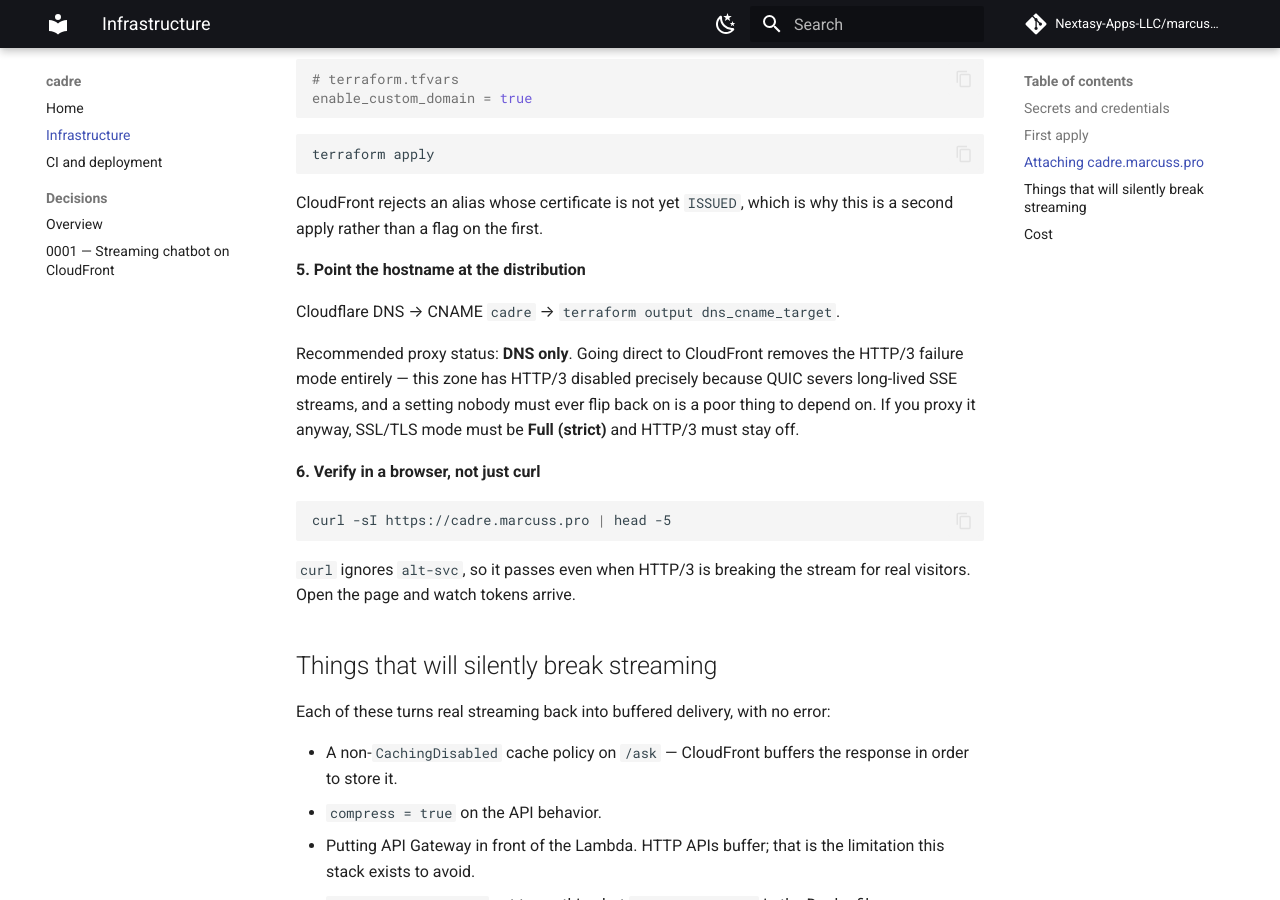
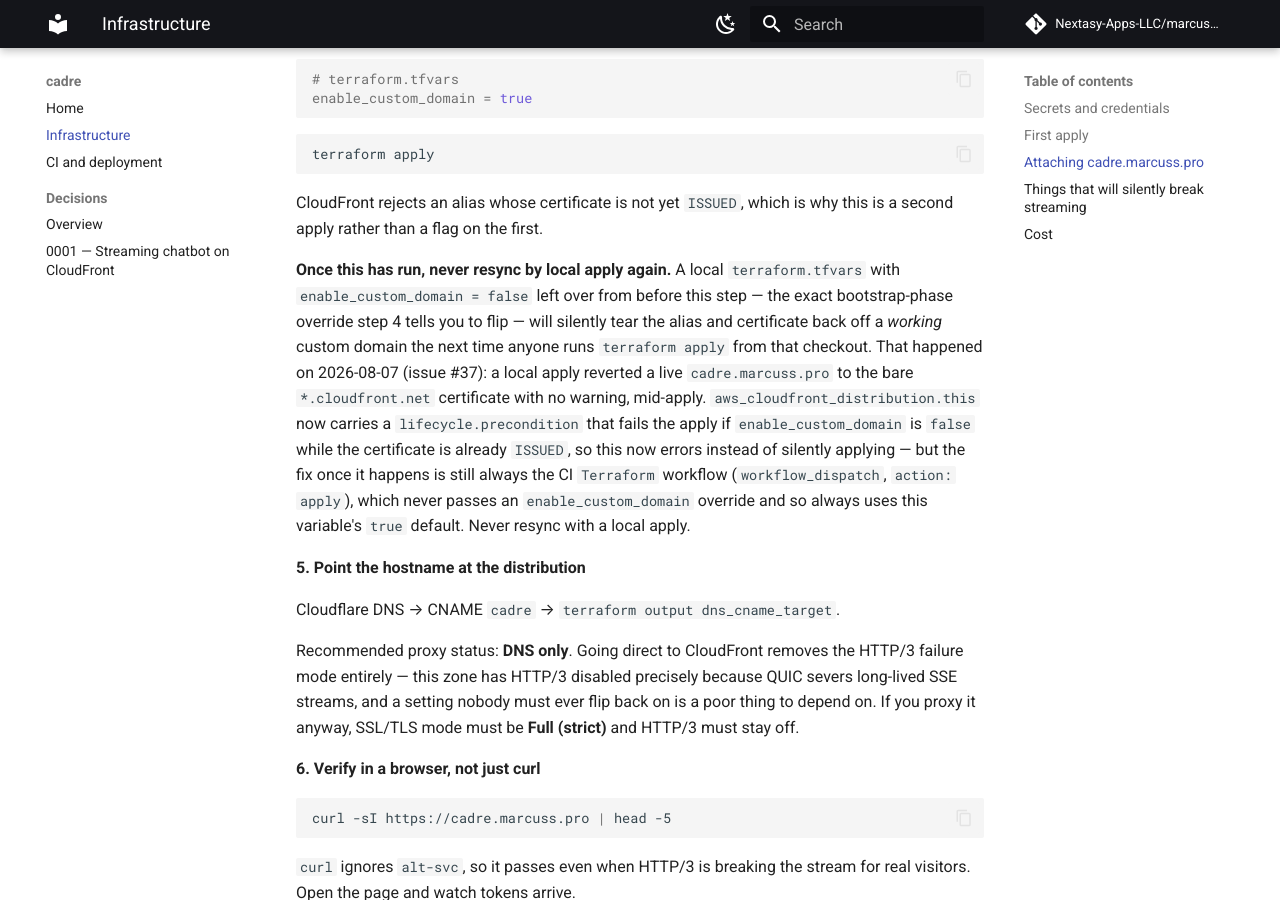
Before and after one commit to Nextasy-Apps-LLC/marcuss-cadre-test, an MkDocs documentation site: the page built from docs/infrastructure.md, in a window 1280 px wide and 900 px high, scrolled down 2653 px. Built offline with MkDocs 1.6.1 and Material for MkDocs 9.7.7, drawn with Linux system fonts in a browser that asks for light colours; comment, search, counter and statistics services are not loaded.

Commit message:
fix(infra): guard cadre.marcuss.pro custom domain against local-apply drift
The ACM cert for cadre.marcuss.pro was already ISSUED and CI's Terraform
apply had already attached it (workflow_dispatch run 31171772338,
2026-08-07T10:56 UTC) — cadre.marcuss.pro worked. A subsequent *local*
`terraform apply` (CloudTrail: Terraform/1.15.7, macOS/arm64, IAM user
`admin`) picked up a stale `terraform.tfvars` where `enable_custom_domain
= false` was never deleted after the cert issued, and silently reverted
the distribution back to the default *.cloudfront.net certificate with
no alias and no warning.

Evidence this reproduces the bug and the fix stops it (full output in the
PR): before this commit, `terraform plan` with `enable_custom_domain =
false` against an ISSUED certificate succeeds with no error — nothing
stops the exact override that broke prod. After this commit, the same
plan fails at a new `lifecycle.precondition` on
`aws_cloudfront_distribution.this` naming the footgun and pointing at the
resync path; a plan with `enable_custom_domain = true` (what CI always
uses — it never passes an override) is unaffected: same 0 add / 3 change
/ 0 destroy resync plan, no replacements.

Also documents the "never resync via local apply, always the CI
Terraform workflow_dispatch" rule in infra/README.md and infra/CLAUDE.md,
next to this incident as the concrete precedent.

No Terraform test framework exists in this repo (confirmed by
inspection) — `terraform validate` plus the before/after
precondition-failure plan output, pasted in the PR, stand in for it per
compound-implement's infra guidance.

Closes #37

```diff
--- a/infra/README.md
+++ b/infra/README.md
@@ -124,6 +124,21 @@ terraform apply
 CloudFront rejects an alias whose certificate is not yet `ISSUED`, which is why
 this is a second apply rather than a flag on the first.
 
+**Once this has run, never resync by local apply again.** A local
+`terraform.tfvars` with `enable_custom_domain = false` left over from before
+this step — the exact bootstrap-phase override step 4 tells you to flip —
+will silently tear the alias and certificate back off a *working* custom
+domain the next time anyone runs `terraform apply` from that checkout. That
+happened on 2026-08-07 (issue #37): a local apply reverted a live
+`cadre.marcuss.pro` to the bare `*.cloudfront.net` certificate with no
+warning, mid-apply. `aws_cloudfront_distribution.this` now carries a
+`lifecycle.precondition` that fails the apply if `enable_custom_domain` is
+`false` while the certificate is already `ISSUED`, so this now errors instead
+of silently applying — but the fix once it happens is still always the CI
+`Terraform` workflow (`workflow_dispatch`, `action: apply`), which never
+passes an `enable_custom_domain` override and so always uses this variable's
+`true` default. Never resync with a local apply.
+
 **5. Point the hostname at the distribution**
 
 Cloudflare DNS → CNAME `cadre` → `terraform output dns_cname_target`.
```
Also changed, not shown: infra/CLAUDE.md (+1 -1 lines), 1 other file.
